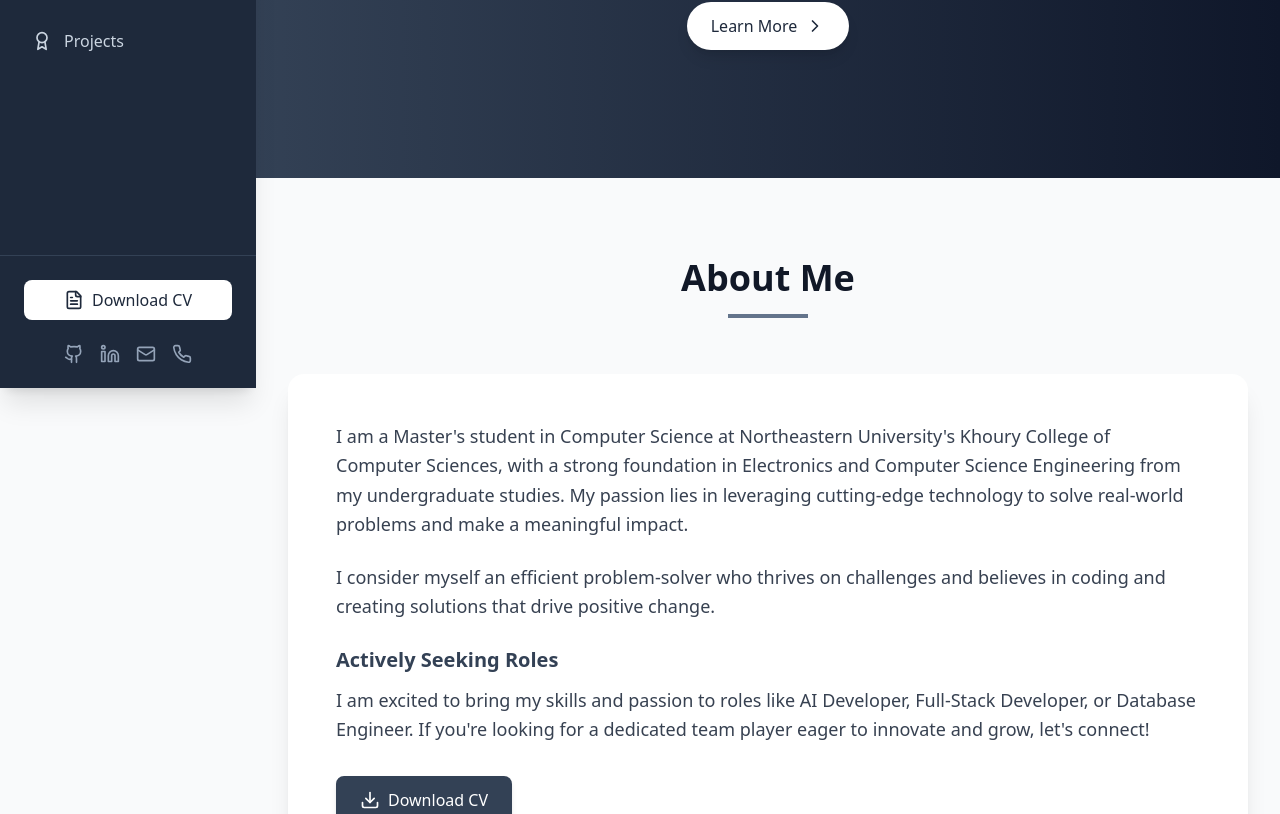
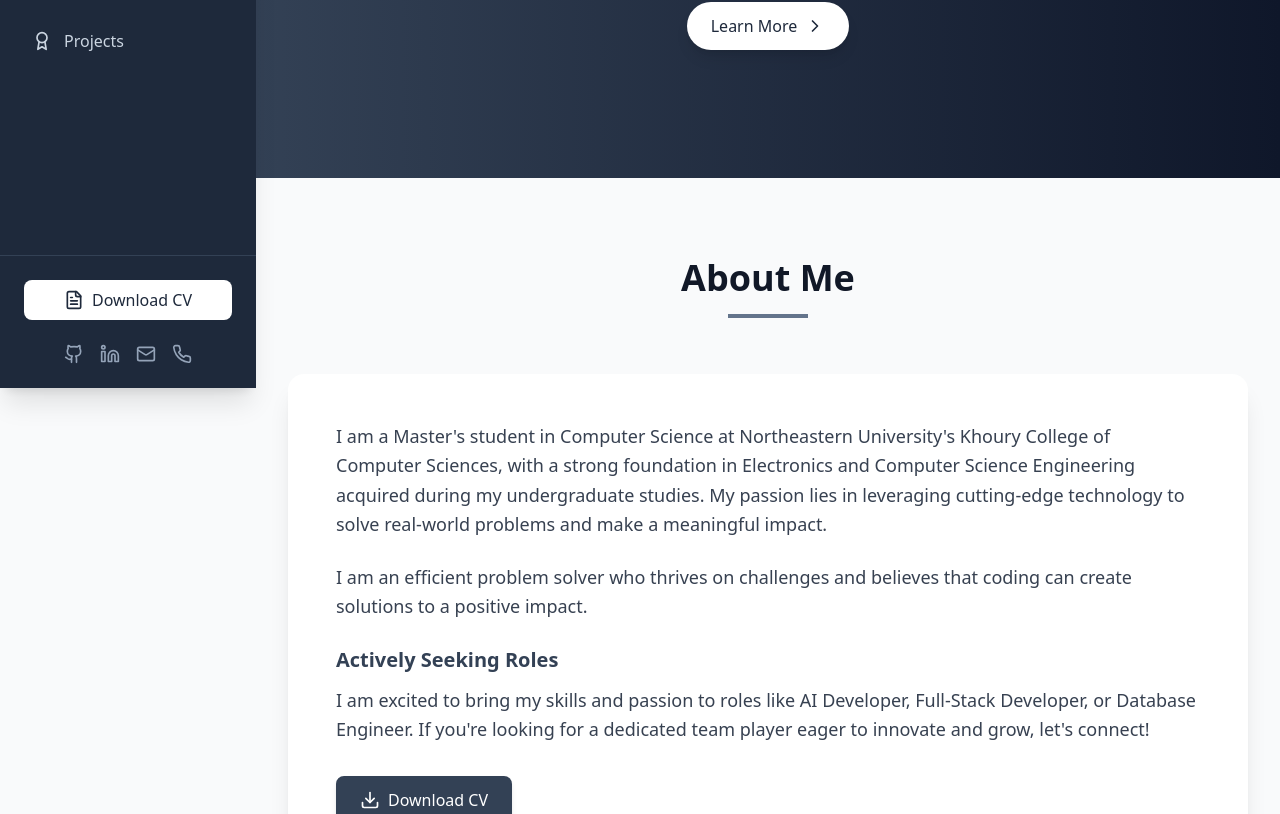
Before and after one commit to SahilBane2002/Portfolio, a React (Vite) app: page / in a window 1280 px wide. Shown: the part 412-1226 px from the top of the page. Built offline with nearby package versions, Linux system fonts and the light colour scheme.

Commit message:
More changes

```diff
--- a/src/App.tsx
+++ b/src/App.tsx
@@ -871,7 +871,7 @@ function App() {
 
       <div className="p-6 border-t border-slate-700">
         <a
-          href="#"
+          href="MasterResume.pdf"
           className="flex items-center justify-center w-full px-4 py-2 bg-white text-slate-800 font-medium rounded-lg hover:bg-slate-100 transition-colors duration-200"
         >
           <FileText className="h-5 w-5 mr-2" />
@@ -999,7 +999,7 @@ function App() {
                 </a>
                 <div className="pt-5">
                   <a
-                    href="#"
+                    href="MasterResume.pdf"
                     className="w-full flex items-center justify-center px-4 py-2 border border-transparent rounded-md shadow-sm text-base font-medium text-white bg-slate-700 hover:bg-slate-800"
                   >
                     <Download className="mr-2 h-5 w-5" />
@@ -1105,11 +1105,11 @@ function App() {
               <div className="md:flex md:items-start md:space-x-8">
                 <div className="md:flex-1">
                   <p className="text-gray-700 leading-relaxed text-lg mb-6">
-                    I am a Master's student in Computer Science at Northeastern University's Khoury College of Computer Sciences, with a strong foundation in Electronics and Computer Science Engineering from my undergraduate studies. My passion lies in leveraging cutting-edge technology to solve real-world problems and make a meaningful impact.
+                    I am a Master's student in Computer Science at Northeastern University's Khoury College of Computer Sciences, with a strong foundation in Electronics and Computer Science Engineering acquired during my undergraduate studies. My passion lies in leveraging cutting-edge technology to solve real-world problems and make a meaningful impact.
                   </p>
 
                   <p className="text-gray-700 leading-relaxed text-lg mb-6">
-                    I consider myself an efficient problem-solver who thrives on challenges and believes in coding and creating solutions that drive positive change.
+                    I am an efficient problem solver who thrives on challenges and believes that coding can create solutions to a positive impact.
                   </p>
 
                   <h3 className="text-xl font-bold text-slate-700 mb-3">Actively Seeking Roles</h3>
@@ -1119,10 +1119,10 @@ function App() {
 
                   <div className="mt-8">
                     <a
-                      href="#"
+                      href="MasterResume.pdf"
                       className="inline-flex items-center px-6 py-3 bg-slate-700 text-white font-medium rounded-lg shadow-md hover:bg-slate-800 transition-all duration-300"
                     >
-                      <Download className="mr-2 h-5 w-5" />
+                      <Download href='Master_Sahil_Bane_CV.pdf' className="mr-2 h-5 w-5" />
                       Download CV
                     </a>
                   </div>
```
Also changed, not shown: 1 other file (tests, documents, lock files or other folders).
